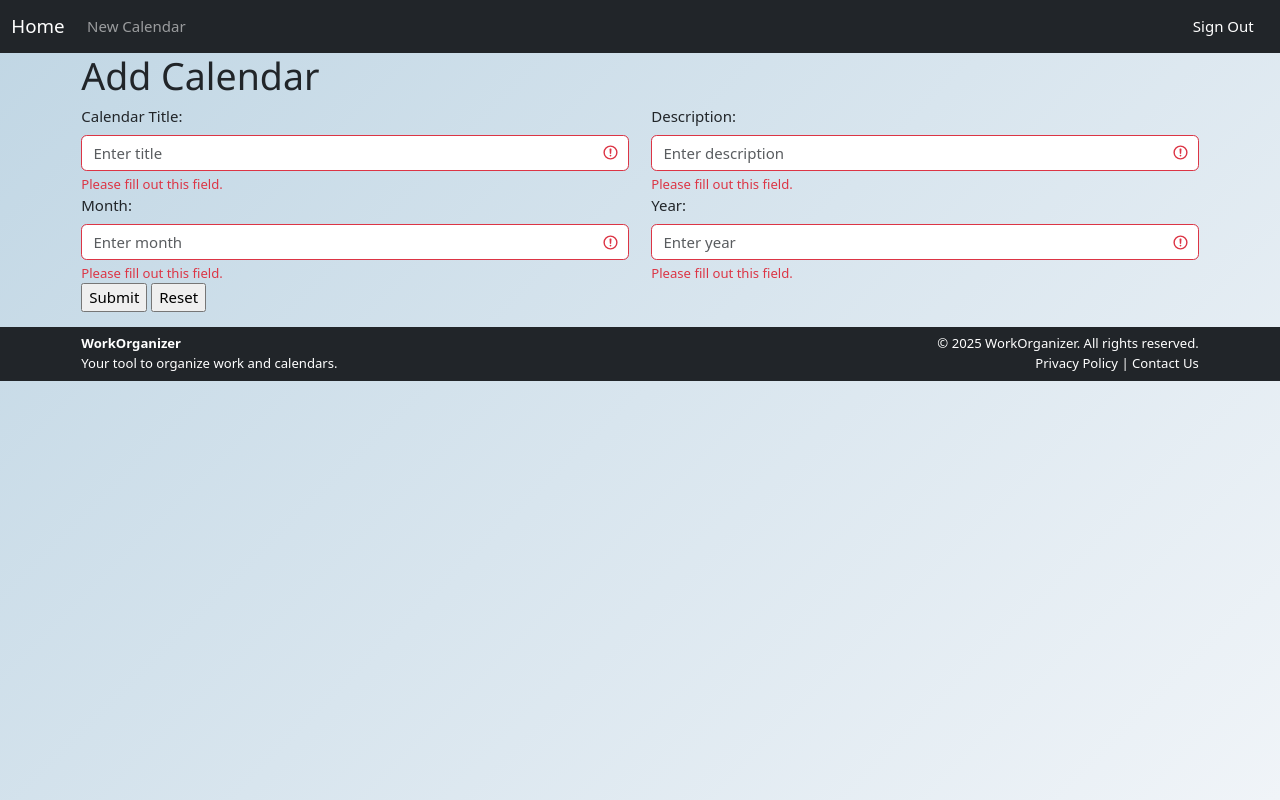
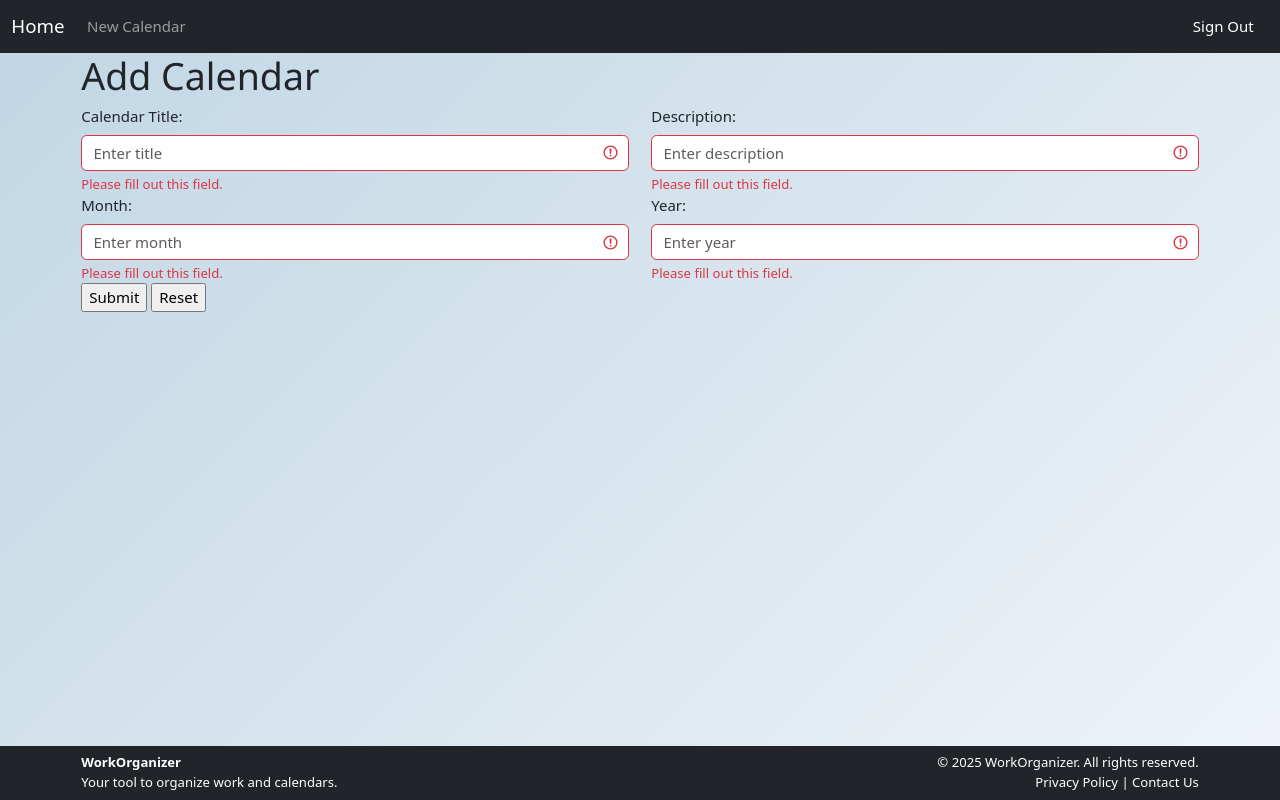
Before and after one commit to ykoosono/Workorganizer, a PHP site: page /addCalendar.php in a window 1280 px wide. Run offline with PHP 8.4, Linux system fonts and the light colour scheme.

Commit message:
fixed footer

```diff
--- a/addCalendar.php
+++ b/addCalendar.php
@@ -1,3 +1,26 @@
+
+<!DOCTYPE html>
+<html lang="en">
+<head>
+  <!-- your existing head content -->
+  <link href="https://cdn.jsdelivr.net/npm/bootstrap@5.3.0/dist/css/bootstrap.min.css" rel="stylesheet">
+  <style>
+    html, body {
+      height: 100%;
+    }
+    body {
+      display: flex;
+      flex-direction: column;
+    }
+    main {
+      flex: 1 0 auto; /* Allows main content to grow */
+    }
+    footer {
+      flex-shrink: 0; /* Prevents footer from shrinking */
+    }
+  </style>
+</head>
+<body>
 <html>
     <head>
         <title>Add Calendar</title>
```
